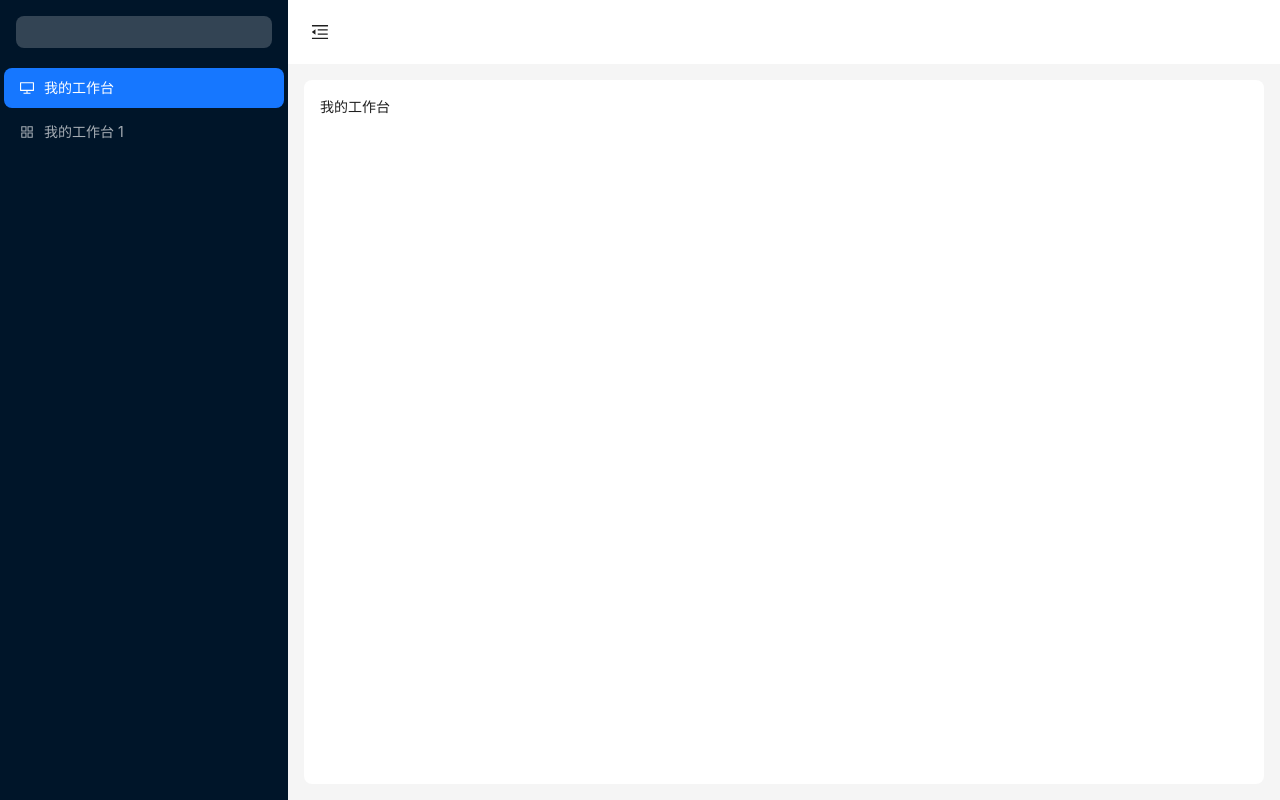
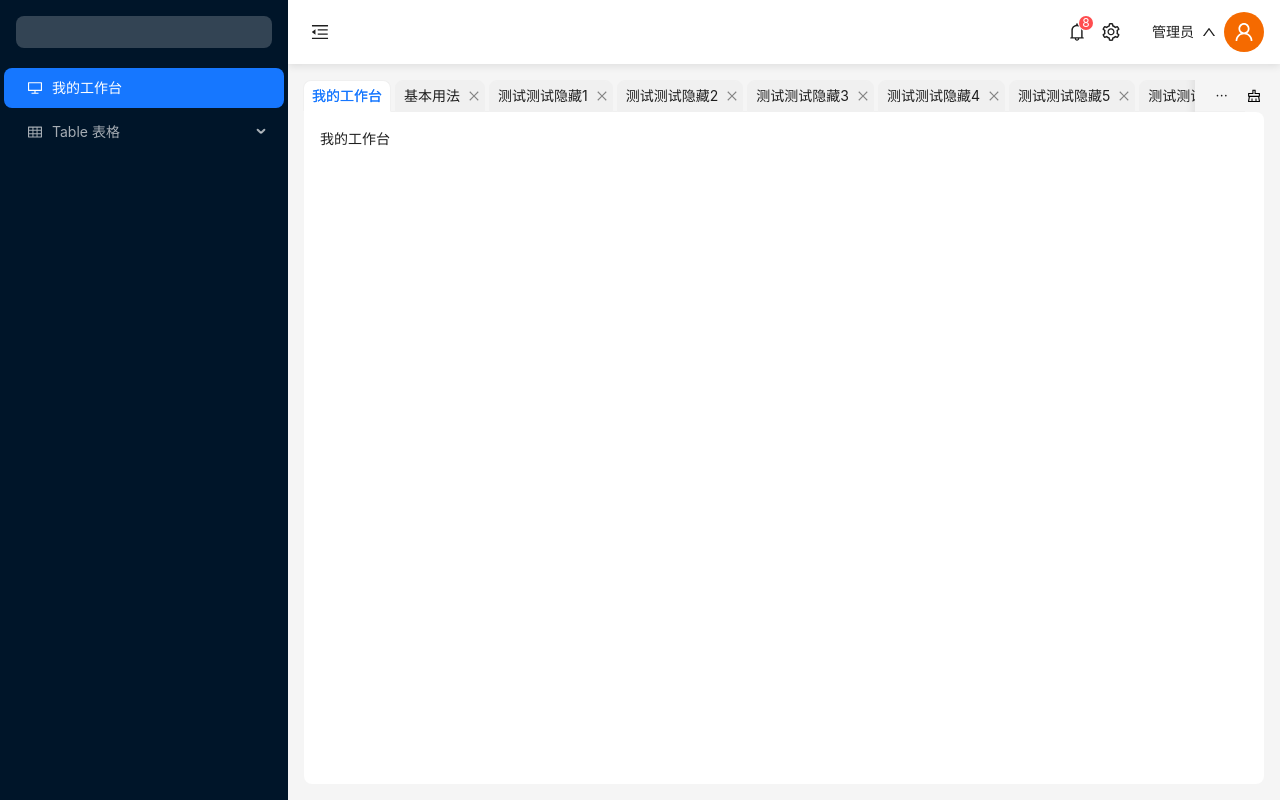
Before and after one commit to ChenYu924/react-admin-template, a React (Create React App) app: page /workbench in a window 1280 px wide. Built offline with nearby package versions, Linux system fonts and the light colour scheme.

Commit message:
加入页签条(可开关)

```diff
--- a/package.json
+++ b/package.json
@@ -9,6 +9,8 @@
     "@testing-library/react": "^13.4.0",
     "@testing-library/user-event": "^13.5.0",
     "antd": "^5.18.3",
+    "axios": "^1.7.2",
+    "classnames": "^2.5.1",
     "react": "^18.3.1",
     "react-dom": "^18.3.1",
     "react-redux": "^9.1.2",
--- a/public/index.html
+++ b/public/index.html
@@ -23,7 +23,7 @@
       work correctly both with client-side routing and a non-root public URL.
       Learn how to configure a non-root public URL by running `npm run build`.
     -->
-    <title>React App</title>
+    <title>Layout</title>
   </head>
   <body>
     <noscript>You need to enable JavaScript to run this app.</noscript>
--- a/src/global.scss
+++ b/src/global.scss
@@ -3,11 +3,25 @@ $layout-box-space-sm: 16px;
 $layout-box-space-md: 32px;
 $layout-box-bgc: #fff;
 $box-radius: 8px;
+$icon-opacity-num: 0.7;
 
 @mixin sticky-fragment {
   position: sticky;
   top: 0;
   z-index: 1;
+}
+@mixin flex-center {
+  display: flex;
+  justify-content: center;
+  align-items: center;
+}
+@mixin flex-row-x-center {
+  display: flex;
+  justify-content: center;
+}
+@mixin flex-row-y-center {
+  display: flex;
+  align-items: center;
 }
 
 * {
@@ -22,17 +36,14 @@ $box-radius: 8px;
   width: $box-radius;
   height: $box-radius;
 }
-
 // 滚动条轨道
 ::-webkit-scrollbar-track {
   background: #f1f1f1;
 }
-
 // 滚动条滑块
 ::-webkit-scrollbar-thumb {
   background: #c1c1c1;
 }
-
 // 滚动条滑块：鼠标悬停
 ::-webkit-scrollbar-thumb:hover {
   background: #a8a8a8;
@@ -46,6 +57,7 @@ $box-radius: 8px;
   .sider {
     @include sticky-fragment;
     height: 100vh;
+    overflow: auto;
 
     .logo-wrapper {
       height: 64px;
@@ -55,6 +67,7 @@ $box-radius: 8px;
         height: 100%;
         background-color: #334454;
         border-radius: $box-radius;
+        cursor: pointer;
       }
     }
   }
@@ -66,8 +79,15 @@ $box-radius: 8px;
       @include sticky-fragment;
       background-color: $layout-box-bgc;
       padding: 0 $layout-box-space-sm;
+      margin-bottom: $layout-box-space-sm;
+
+      .wrapper {
         display: flex;
+        justify-content: space-between;
         align-items: center;
+
+        .left {
+          @include flex-row-y-center;
 
           .collapsed-button {
             font-size: 18px;
@@ -76,12 +96,88 @@ $box-radius: 8px;
           }
         }
 
+        .right {
+          @include flex-row-y-center;
+
+          .header-icon {
+            cursor: pointer;
+            font-size: 18px;
+            margin-left: $layout-box-space-sm;
+
+            &:hover {
+              opacity: $icon-opacity-num;
+            }
+          }
+
+          .setting-item {
+            @include flex-row-y-center;
+          }
+
+          .avatar-wrapper {
+            @include flex-row-y-center;
+            margin-left: $layout-box-space-md;
+            cursor: pointer;
+
+            .user-name {
+            }
+
+            .arrow {
+              margin: 0 8px;
+              transition: transform 0.5s;
+            }
+
+            .avatar {
+              background-color: #f56a00;
+              color: #fff;
+            }
+
+            // 鼠标移入时arrow旋转180度，移出时恢复，且过渡时间都是0.5s
+            &:hover .arrow {
+              transform: rotate(180deg);
+            }
+          }
+        }
+      }
+    }
+
+    .tabs-bar {
+      @include flex-row-y-center;
+      padding: 0 $layout-box-space-sm;
+      margin-left: -1px;
+
+      .ant-tabs-tab {
+        border-radius: $box-radius $box-radius 0 0 !important;
+      }
+
+      .ant-tabs-nav {
+        margin-bottom: 0;
+      }
+
+      .left {
+        width: 98%;
+      }
+
+      .right {
+        width: 2%;
+        @include flex-center;
+
+        .clear {
+          cursor: pointer;
+
+          &:hover {
+            opacity: $icon-opacity-num;
+          }
+        }
+      }
+    }
+
     .content {
-      margin: $layout-box-space-sm;
-      min-height: calc(100vh - 64px - $layout-box-space-sm * 2);
+      margin: 0 $layout-box-space-sm $layout-box-space-sm $layout-box-space-sm;
       padding: $layout-box-space-sm;
       background-color: $layout-box-bgc;
-      border-radius: $box-radius;
+      border-top-right-radius: $box-radius;
+      border-bottom-left-radius: $box-radius;
+      border-bottom-right-radius: $box-radius;
 
       .back-top-position {
         right: $layout-box-space-md;
@@ -90,3 +186,21 @@ $box-radius: 8px;
     }
   }
 }
+
+/* 通用局部样式 */
+// 下边框阴影
+.bottom-shadow {
+  box-shadow: 0 2px 8px 0 rgba(0, 0, 0, 0.1);
+}
+// 左上边框圆角
+.left-top-radius {
+  border-top-left-radius: $box-radius;
+}
+// content高度(带有tabs-bar的content)
+.content-with-tabs-height {
+  min-height: calc(100vh - 100px - $layout-box-space-sm * 2);
+}
+// content高度(不带tabs-bar的content)
+.content-without-tabs-height {
+  min-height: calc(100vh - 64px - $layout-box-space-sm * 2);
+}
--- a/src/layouts/PrimaryLayout.jsx
+++ b/src/layouts/PrimaryLayout.jsx
@@ -2,11 +2,24 @@ import { Layout, FloatButton } from "antd";
 import { Outlet } from "react-router-dom";
 import SiderMenu from "@/layouts/parts/sider/SiderMenu";
 import PrimaryHeader from "@/layouts/parts/header/PrimaryHeader";
+import TabsBar from "@/layouts/parts/tabs/TabsBar";
 import { useState } from "react";
+import classNames from "classnames";
 
 function PrimaryLayout() {
   const { Header, Sider, Content } = Layout;
+  // 侧边菜单栏是否收起
   const [collapsed, setCollapsed] = useState(false);
+  // 页签条是否展示
+  const [tabsBarShow, setTabsBarShow] = useState(true);
+
+  function getContentClassNames() {
+    return classNames("content", {
+      "left-top-radius": !tabsBarShow,
+      "content-without-tabs-height": !tabsBarShow,
+      "content-with-tabs-height": tabsBarShow,
+    });
+  }
 
   return (
     <Layout className="primary-layout">
@@ -20,10 +33,16 @@ function PrimaryLayout() {
         <SiderMenu />
       </Sider>
       <Layout className="main">
-        <Header className="header">
-          <PrimaryHeader collapsed={collapsed} setCollapsed={setCollapsed} />
+        <Header className="header bottom-shadow">
+          <PrimaryHeader
+            collapsed={collapsed}
+            tabsBarShow={tabsBarShow}
+            setCollapsed={setCollapsed}
+            setTabsBarShow={setTabsBarShow}
+          />
         </Header>
-        <Content className="content">
+        {tabsBarShow && <TabsBar />}
+        <Content className={getContentClassNames()}>
           <Outlet />
           <FloatButton.BackTop className="back-top-position" />
         </Content>
--- a/src/layouts/parts/header/PrimaryHeader.jsx
+++ b/src/layouts/parts/header/PrimaryHeader.jsx
@@ -1,16 +1,80 @@
-import { Button } from "antd";
-import { MenuFoldOutlined, MenuUnfoldOutlined } from "@ant-design/icons";
+import { Button, Avatar, Badge, Dropdown, Popover, Switch } from "antd";
+import {
+  MenuFoldOutlined,
+  MenuUnfoldOutlined,
+  UpOutlined,
+  UserOutlined,
+  BellOutlined,
+  SettingOutlined,
+} from "@ant-design/icons";
 
 function PrimaryHeader(props) {
-  const { collapsed, setCollapsed } = props;
+  const { collapsed, setCollapsed, tabsBarShow, setTabsBarShow } = props;
+  const dropdownItems = [
+    {
+      key: "profile",
+      label: <span onClick={handleNavProfile}>个人中心</span>,
+    },
+    {
+      key: "logout",
+      label: <span onClick={handleNavLogin}>退出登录</span>,
+      danger: true,
+    },
+  ];
+  const settingItemStyle = {
+    display: "flex",
+    alignItems: "center",
+  };
+  const settingItemLabelStyle = {
+    width: "48px",
+  };
+  const popoverContent = (
+    <div style={settingItemStyle}>
+      <div style={settingItemLabelStyle}>页签：</div>
+      <Switch
+        checked={tabsBarShow}
+        onChange={() => setTabsBarShow(!tabsBarShow)}
+      />
+    </div>
+  );
+
+  function handleNavProfile() {
+    console.log("nav to profile");
+  }
+  function handleNavLogin() {
+    console.log("nav to login");
+  }
+  function handleSetting() {}
 
   return (
+    <div className="wrapper">
+      <div className="left">
         <Button
           className="collapsed-button"
           type="text"
           icon={collapsed ? <MenuUnfoldOutlined /> : <MenuFoldOutlined />}
           onClick={() => setCollapsed(!collapsed)}
         />
+      </div>
+      <div className="right">
+        {/* 消息中心 */}
+        <Badge size="small" count={8}>
+          <BellOutlined className="header-icon" />
+        </Badge>
+        {/* 设置 */}
+        <Popover content={popoverContent} title="设置" trigger="click">
+          <SettingOutlined className="header-icon" onClick={handleSetting} />
+        </Popover>
+        {/* 个人信息 */}
+        <Dropdown menu={{ items: dropdownItems }}>
+          <div className="avatar-wrapper">
+            <span className="user-name">管理员</span>
+            <UpOutlined className="arrow" />
+            <Avatar size={40} icon={<UserOutlined />} className="avatar" />
+          </div>
+        </Dropdown>
+      </div>
+    </div>
   );
 }
 
--- a/src/layouts/parts/sider/SiderMenu.jsx
+++ b/src/layouts/parts/sider/SiderMenu.jsx
@@ -1,29 +1,60 @@
 import { Menu } from "antd";
-import { DesktopOutlined, AppstoreOutlined } from "@ant-design/icons";
+import { DesktopOutlined, TableOutlined } from "@ant-design/icons";
+import { useNavigate } from "react-router-dom";
+import { useEffect, useState } from "react";
 
 function SiderMenu() {
   const menuItems = [
     {
-      key: "workBench",
+      key: "workbench",
       label: "我的工作台",
       icon: <DesktopOutlined />,
     },
     {
-      key: "workBench1",
-      label: "我的工作台 1",
-      icon: <AppstoreOutlined />,
+      key: "table",
+      label: "Table 表格",
+      icon: <TableOutlined />,
+      children: [
+        {
+          key: "table-basic",
+          label: "基本用法",
+        },
+        {
+          key: "table2",
+          label: "暂未开放",
+        },
+      ],
     },
   ];
+  const [selectedMenuItem, setSelectedMenuItem] = useState();
+  const navigate = useNavigate();
+
+  useEffect(() => {
+    menuItemChange(menuItems[0].key);
+  }, []);
+
+  function menuItemChange(key) {
+    setSelectedMenuItem(key);
+    navigate(`/${key}`);
+  }
+  function handleLogoClick() {
+    menuItemChange(menuItems[0].key);
+  }
+  function handleMenuItemClick({ key }) {
+    menuItemChange(key);
+  }
 
   return (
     <>
       <div className="logo-wrapper">
-        <div className="logo" />
+        <div className="logo" onClick={handleLogoClick} />
       </div>
       <Menu
-        defaultSelectedKeys={["workBench"]}
         items={menuItems}
+        selectedKeys={[selectedMenuItem]}
+        mode="inline"
         theme="dark"
+        onClick={handleMenuItemClick}
       />
     </>
   );
--- /dev/null
+++ b/src/layouts/parts/tabs/TabsBar.jsx
@@ -0,0 +1,111 @@
+import { Tabs } from "antd";
+import { useState } from "react";
+import { ClearOutlined } from "@ant-design/icons";
+
+function TabsBar() {
+  const initialItems = [
+    {
+      key: "1",
+      label: "我的工作台",
+      closable: false,
+    },
+    {
+      key: "2",
+      label: "基本用法",
+    },
+    {
+      key: "3",
+      label: "测试测试隐藏1",
+    },
+    {
+      key: "4",
+      label: "测试测试隐藏2",
+    },
+    {
+      key: "5",
+      label: "测试测试隐藏3",
+    },
+    {
+      key: "6",
+      label: "测试测试隐藏4",
+    },
+    {
+      key: "7",
+      label: "测试测试隐藏5",
+    },
+    {
+      key: "8",
+      label: "测试测试隐藏6",
+    },
+    {
+      key: "9",
+      label: "测试测试隐藏7",
+    },
+    {
+      key: "10",
+      label: "测试测试隐藏8",
+    },
+    {
+      key: "11",
+      label: "测试测试隐藏9",
+    },
+    {
+      key: "12",
+      label: "测试测试隐藏10",
+    },
+  ];
+  const [activeKey, setActiveKey] = useState(initialItems[0].key);
+  const [items, setItems] = useState(initialItems);
+
+  function removeItem(targetKey) {
+    let newActiveKey = activeKey;
+    let lastIndex = -1;
+    items.forEach((item, i) => {
+      if (item.key === targetKey) {
+        lastIndex = i - 1;
+      }
+    });
+    const newPanes = items.filter((item) => item.key !== targetKey);
+    if (newPanes.length && newActiveKey === targetKey) {
+      if (lastIndex >= 0) {
+        newActiveKey = newPanes[lastIndex].key;
+      } else {
+        newActiveKey = newPanes[0].key;
+      }
+    }
+    setItems(newPanes);
+    setActiveKey(newActiveKey);
+  }
+  function onChange(newActiveKey) {
+    setActiveKey(newActiveKey);
+  }
+  function onEdit(key, action) {
+    removeItem(key);
+  }
+  function handleClearTabs() {
+    setItems([items[0]]);
+    setActiveKey(items[0].key);
+  }
+
+  return (
+    <div className="tabs-bar">
+      <div className="left">
+        <Tabs
+          type="editable-card"
+          hideAdd
+          size="small"
+          tabBarGutter={4}
+          items={items}
+          activeKey={activeKey}
+          onChange={onChange}
+          onEdit={onEdit}
+        />
+      </div>
+      <div className="right">
+        <ClearOutlined className="clear" onClick={handleClearTabs} />
+      </div>
+    </div>
+  );
+}
+
+export default TabsBar;
--- /dev/null
+++ b/src/pages/table/TableBasicUsage.jsx
@@ -0,0 +1,5 @@
+function TableBasicUsage() {
+  return <>Basic Usage</>;
+}
+
+export default TableBasicUsage;
```
Also changed, not shown: src/pages/404.jsx (added, +25 -0 lines), src/router/index.js (+13 -0 lines), src/utils/request.js (+16 -0 lines), 1 other file (tests, documents, lock files or other folders). Lines whose indentation alone changed are shown as unchanged.
